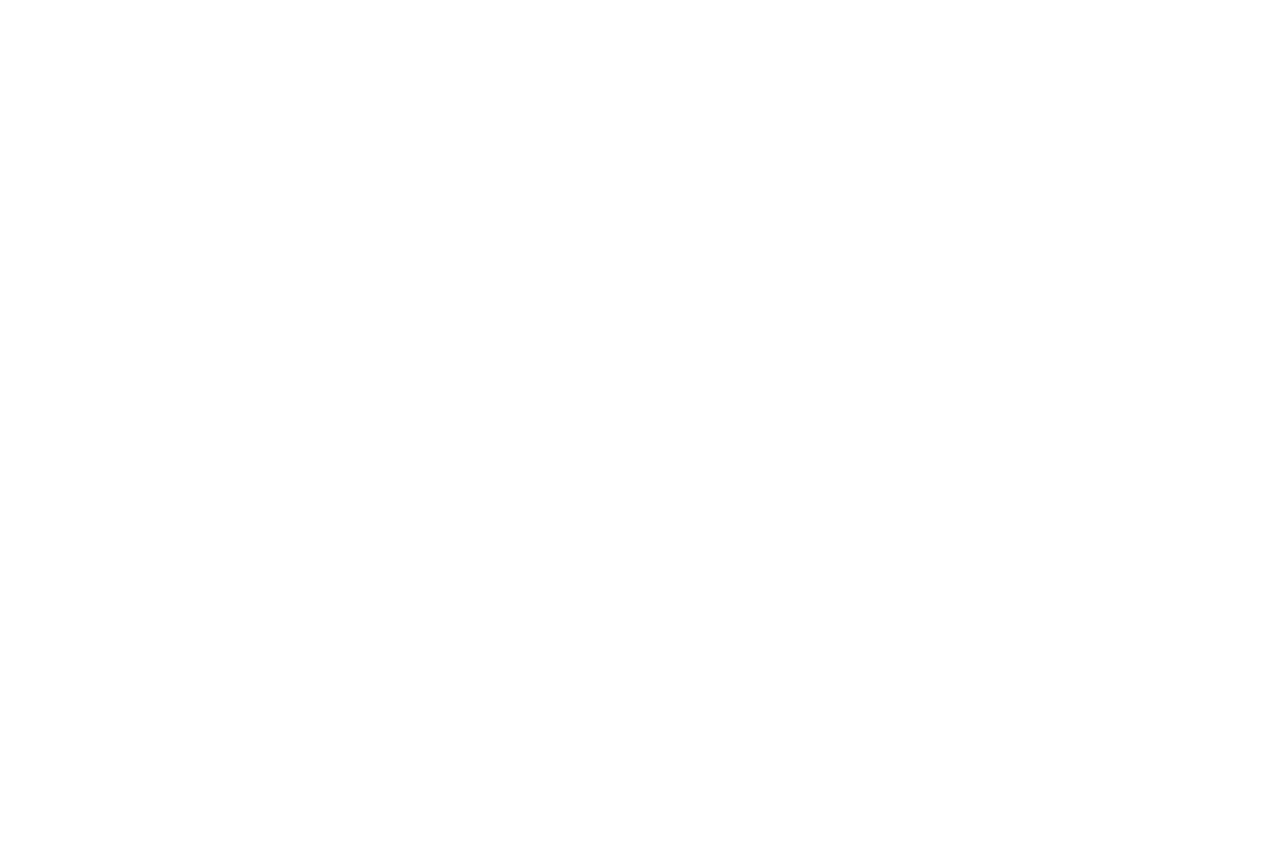
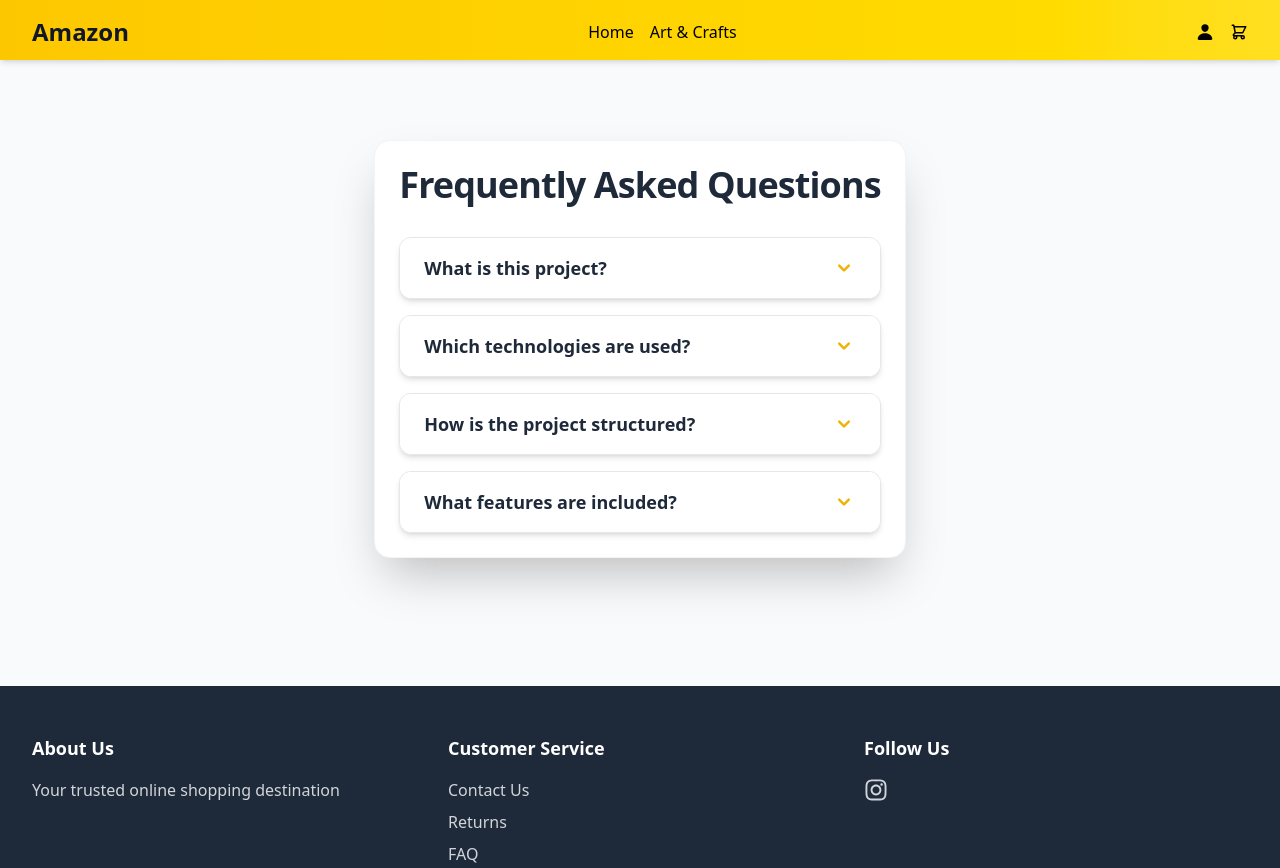
Before and after one commit to M3hTi/sample-amazon-react, a React (Vite) app: page /faq in a window 1280 px wide. Before the commit this address had no page. Before the commit the page ends 800 px from the top, so only its background shows below. Built offline with nearby package versions, Linux system fonts and the light colour scheme.

Commit message:
✨ Refactor App component to integrate React Query and FAQ route
Integrates React Query, Adds FAQ route. set up QueryClientProvider and ReactQueryDevtools. Add new route and page for FAQ. Include react-hot-toast Toaster for notifications. Update root route to use HomePage component

```diff
--- a/src/App.jsx
+++ b/src/App.jsx
@@ -1,18 +1,29 @@
+import { QueryClient, QueryClientProvider } from "@tanstack/react-query";
+import { ReactQueryDevtools } from "@tanstack/react-query-devtools";
+import { Toaster } from "react-hot-toast";
 import { BrowserRouter, Route, Routes } from "react-router-dom";
 
 import AppLayout from "./components/AppLayout";
-import Home from "./pages/Home";
+import FAQ from "./pages/FAQ";
+import HomePage from "./pages/HomePage";
+
+const queryClient = new QueryClient();
 
 function App() {
   return (
     <>
+      <QueryClientProvider client={queryClient}>
+        <ReactQueryDevtools initialIsOpen={false} />
         <BrowserRouter>
           <Routes>
             <Route element={<AppLayout />}>
-            <Route path="/" element={<Home />} />
+              <Route path="/" element={<HomePage />} />
+              <Route path="faq" element={<FAQ />} />
             </Route>
           </Routes>
         </BrowserRouter>
+        <Toaster position="top-center" />
+      </QueryClientProvider>
     </>
   );
 }
```
Lines whose indentation alone changed are shown as unchanged.
